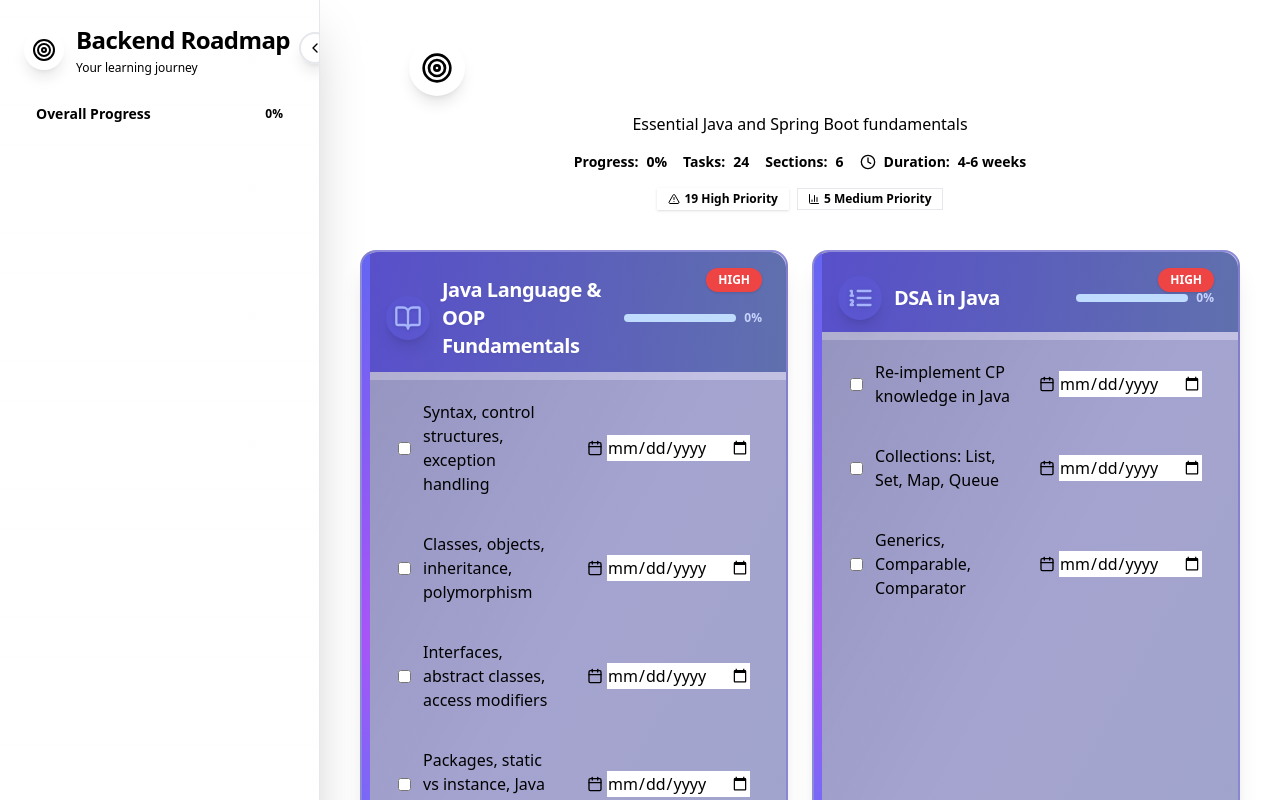
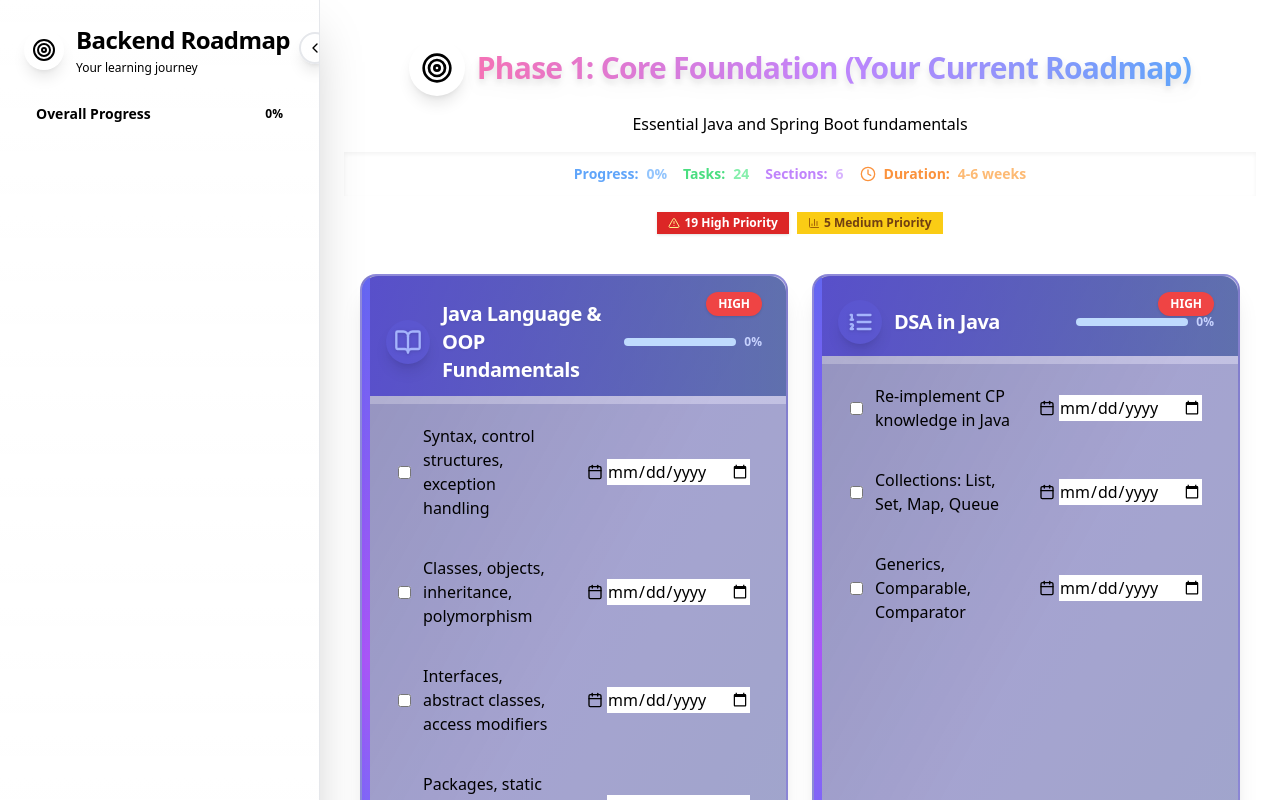
Before and after one commit to cubewin07/backend-roadmap, a React (Vite) app: page / in a window 1280 px wide. Shown: the top 800 px of the page. Built offline with nearby package versions, Linux system fonts and the light colour scheme.

Commit message:
Adding color for phrase summary

```diff
--- a/src/components/MainContent.jsx
+++ b/src/components/MainContent.jsx
@@ -66,7 +66,7 @@ export default function MainContent({
               )}
             </div>
             <div>
-              <h1 className="text-2xl sm:text-3xl font-bold tracking-tight bg-gradient-to-r from-primary to-secondary bg-clip-text text-transparent">
+              <h1 className="text-2xl sm:text-3xl font-bold tracking-tight bg-gradient-to-r from-pink-400 via-purple-400 to-blue-400 bg-clip-text text-transparent drop-shadow-lg">
                 {phase.section}
               </h1>
               {phaseCompletion.isCompleted && (
@@ -85,48 +85,63 @@ export default function MainContent({
           )}
 
           {/* Phase summary */}
-          <div className="flex flex-wrap justify-center items-center gap-4 text-sm text-base-content/70 mb-4">
+          <div className="flex flex-wrap justify-center items-center gap-4 text-sm mb-4  rounded-lg py-3 px-2 shadow-inner">
             <div className="flex items-center gap-2">
-              <span className="font-semibold">Progress:</span>
-              <span className="text-primary font-bold">{overallProgress}%</span>
+              <span className="font-semibold text-blue-400">Progress:</span>
+              <span className="font-bold text-blue-300">
+                {overallProgress}%
+              </span>
             </div>
 
             <div className="flex items-center gap-2">
-              <span className="font-semibold">Tasks:</span>
-              <span className="font-bold">
+              <span className="font-semibold text-green-400">Tasks:</span>
+              <span className="font-bold text-green-300">
                 {phase.children.flatMap((child) => child.tasks).length}
               </span>
             </div>
 
             <div className="flex items-center gap-2">
-              <span className="font-semibold">Sections:</span>
-              <span className="font-bold">{phase.children.length}</span>
+              <span className="font-semibold text-purple-400">Sections:</span>
+              <span className="font-bold text-purple-300">
+                {phase.children.length}
+              </span>
             </div>
 
             <div className="flex items-center gap-2">
-              <Clock className="w-4 h-4" />
-              <span className="font-semibold">Duration:</span>
-              <span className="font-bold">{phase.estimatedDuration}</span>
+              <Clock className="w-4 h-4 text-orange-400" />
+              <span className="font-semibold text-orange-400">Duration:</span>
+              <span className="font-bold text-orange-300">
+                {phase.estimatedDuration}
+              </span>
             </div>
           </div>
 
           {/* Priority breakdown */}
           <div className="flex flex-wrap justify-center items-center gap-2 mb-4">
             {priorityInfo.highCount > 0 && (
-              <Badge variant="destructive" className="text-xs">
-                <AlertTriangle className="w-3 h-3 mr-1" />
+              <Badge
+                variant="destructive"
+                className="text-xs bg-red-600 text-white hover:bg-red-700 transition-colors duration-150"
+              >
+                <AlertTriangle className="w-3 h-3 mr-1 text-yellow-200" />
                 {priorityInfo.highCount} High Priority
               </Badge>
             )}
             {priorityInfo.mediumCount > 0 && (
-              <Badge variant="outline" className="text-xs badge-warning">
-                <BarChart3 className="w-3 h-3 mr-1" />
+              <Badge
+                variant="outline"
+                className="text-xs bg-yellow-400 text-yellow-900 border-yellow-400 hover:bg-yellow-500 hover:text-yellow-950 transition-colors duration-150"
+              >
+                <BarChart3 className="w-3 h-3 mr-1 text-yellow-700" />
                 {priorityInfo.mediumCount} Medium Priority
               </Badge>
             )}
             {priorityInfo.lowCount > 0 && (
-              <Badge variant="outline" className="text-xs badge-success">
-                <CheckCircle2 className="w-3 h-3 mr-1" />
+              <Badge
+                variant="outline"
+                className="text-xs bg-green-400 text-green-900 border-green-400 hover:bg-green-500 hover:text-green-950 transition-colors duration-150"
+              >
+                <CheckCircle2 className="w-3 h-3 mr-1 text-green-700" />
                 {priorityInfo.lowCount} Low Priority
               </Badge>
             )}
```
